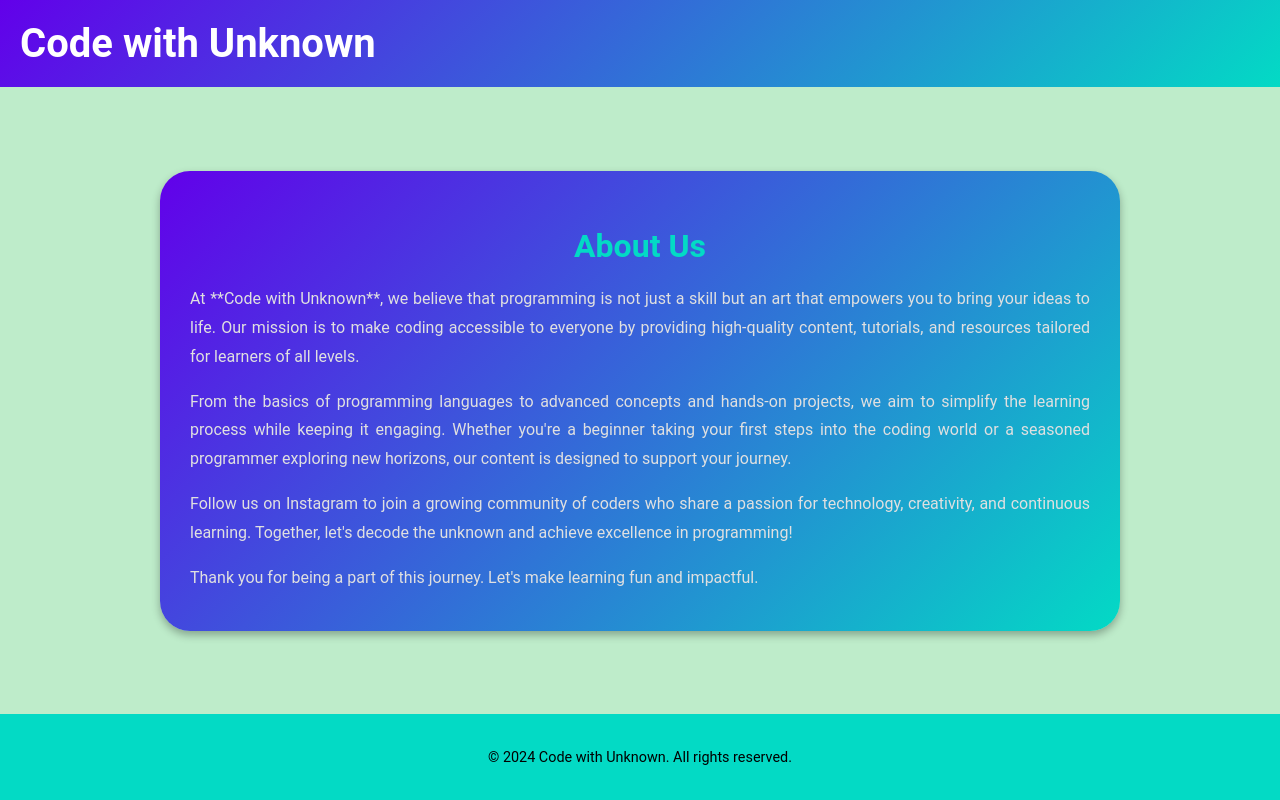
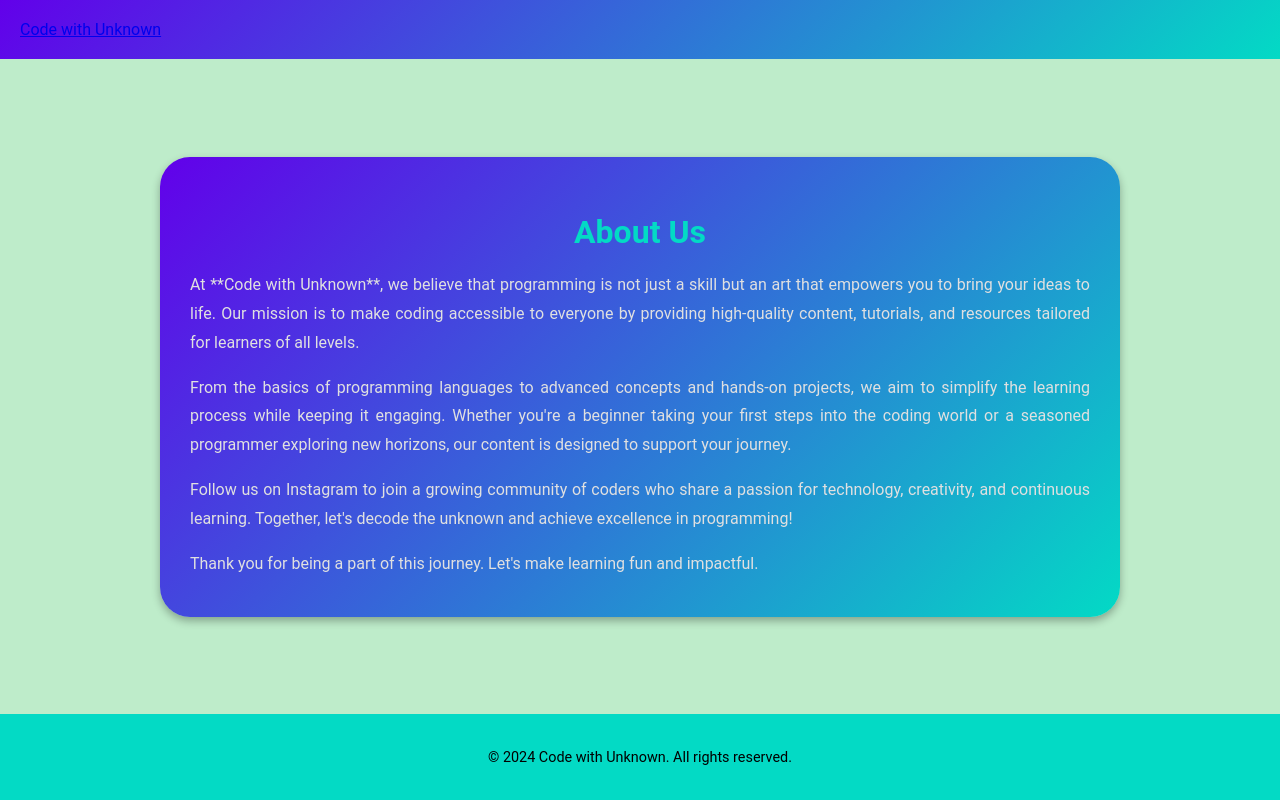
Before and after one commit to madhugowda-1819/code_with_unknown, a plain HTML site: page about.html in a window 1280 px wide. Drawn offline with Linux system fonts and the light colour scheme.

Commit message:
Update about.html

```diff
--- a/about.html
+++ b/about.html
@@ -9,7 +9,7 @@
 </head>
 <body>
     <header>
-        <h1>Code with Unknown</h1>
+        <a href="index.html">Code with Unknown</a>
         <!-- <div class="follow-section">
             <a href="https://www.instagram.com/code_with__unknown/" target="_blank">Follow Us</a>
         </div> -->
```
